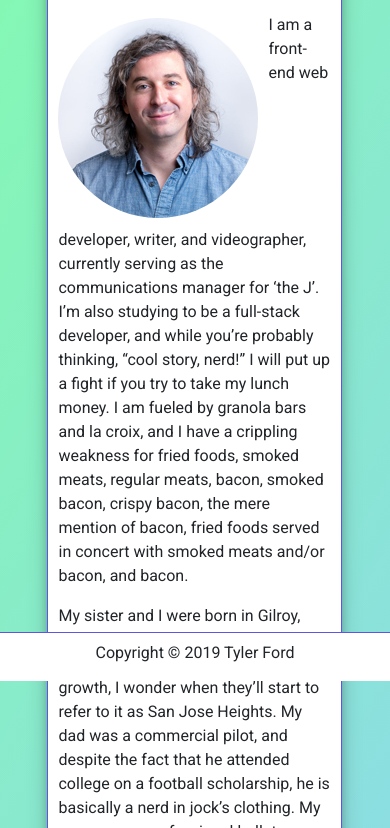
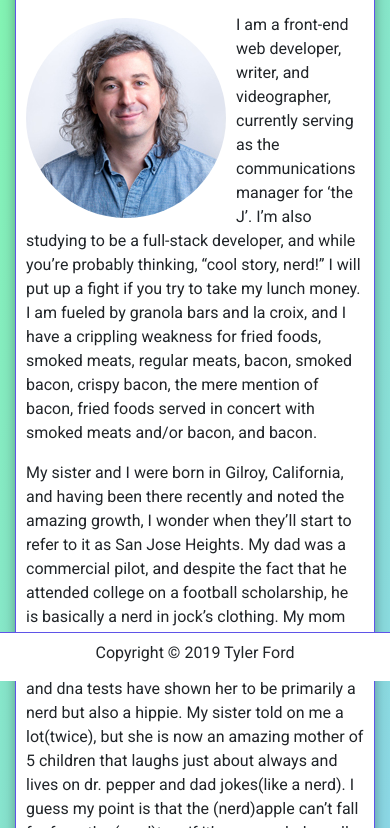
Before and after one commit to tylermorrisford/Bootstrap-Portfolio, a plain HTML site: page index.html in a window 390 px wide. Shown: the part 163-991 px from the top of the page. Drawn offline with nearby package versions, Linux system fonts and the light colour scheme.

Commit message:
attempting xs screen size for main content element

```diff
--- a/index.html
+++ b/index.html
@@ -51,8 +51,8 @@
     <!-- about me section -->
     <div class="container-fluid">
         <div class="row">
-            <div class="col-1"></div>
-            <div class="col-10">
+            <div class="col-md-1"></div>
+            <div class="col-xs-12 col-md-10">
                     <div class="page-wrapper">
                             <div class="content">
                                 <h2 class="pgtitle">About Me</h2>
@@ -80,7 +80,7 @@
 
                             </div>
                         </div>
-            </div><div class="col-1">
+            </div><div class="col-md-1">
 
             </div>
         </div>
```
